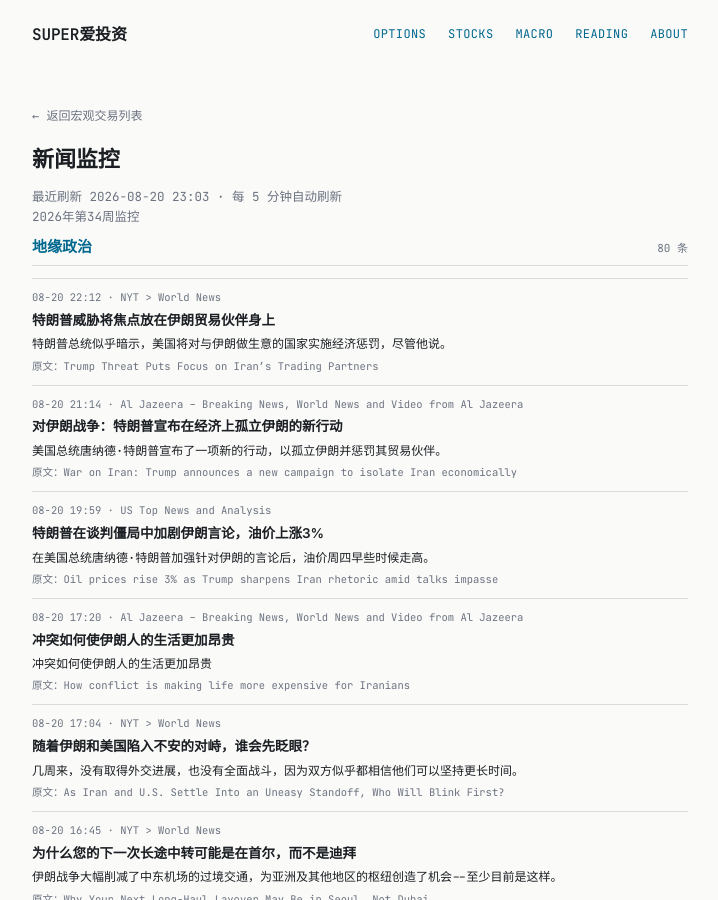
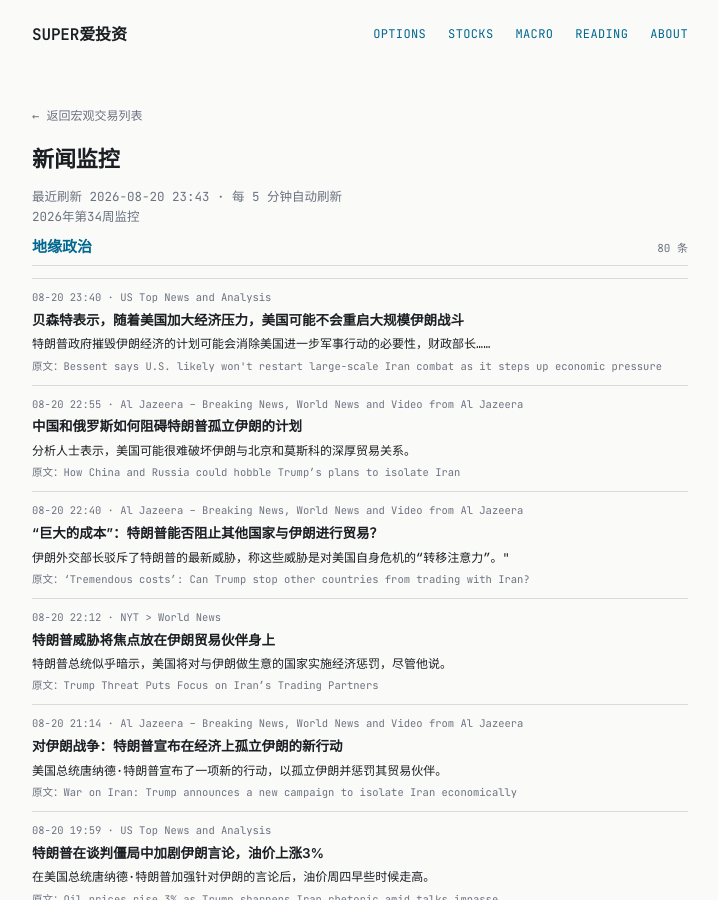
Before and after one commit to tang3super/tang3super.github.io, a Jekyll site: the page built from macro-trade/news-digest.md, in a window 1280 px wide and 900 px high. Shown: the whole window, without its empty margins (280-998 px from the left). Built offline with Jekyll 4.4.1, drawn with Linux system fonts in a browser that asks for light colours; some of the changed text lies outside the part shown.

Commit message:
sync news-digest article

```diff
--- a/macro-trade/news-digest.md
+++ b/macro-trade/news-digest.md
@@ -5,11 +5,32 @@ title: 新闻监控
 date: '2026-08-20'
 summary: 2026年第34周监控
 week_label: 2026年第34周监控
-last_updated: 2026-08-20 23:03
+last_updated: 2026-08-20 23:43
 refresh_note: 每 5 分钟自动刷新
 topics:
 - name: 地缘政治
   items:
+  - title: Bessent says U.S. likely won't restart large-scale Iran combat as it steps up economic pressure
+    summary: The Trump administration's plan to crush Iran's economy will likely negate the need for further U.S. military operations, Treasury Secretary…
+    link: https://www.cnbc.com/2026/08/20/bessent-economy-iran-war-trump.html
+    source: US Top News and Analysis
+    time: 08-20 23:40
+    title_zh: 贝森特表示，随着美国加大经济压力，美国可能不会重启大规模伊朗战斗
+    summary_zh: 特朗普政府摧毁伊朗经济的计划可能会消除美国进一步军事行动的必要性，财政部长……
+  - title: How China and Russia could hobble Trump’s plans to isolate Iran
+    summary: Iran's deep trade ties with Beijing and Moscow could prove difficult for the US to disrupt, say analysts.
+    link: https://www.aljazeera.com/news/2026/8/20/how-china-and-russia-could-hobble-trumps-plans-to-isolate-iran?traffic_source=rss
+    source: Al Jazeera – Breaking News, World News and Video from Al Jazeera
+    time: 08-20 22:55
+    title_zh: 中国和俄罗斯如何阻碍特朗普孤立伊朗的计划
+    summary_zh: 分析人士表示，美国可能很难破坏伊朗与北京和莫斯科的深厚贸易关系。
+  - title: '‘Tremendous costs’: Can Trump stop other countries from trading with Iran?'
+    summary: Iran's foreign minister has dismissed Trump’s latest threats, calling them a “diversion" from America’s own crisis."
+    link: https://www.aljazeera.com/news/2026/8/20/tremendous-costs-can-trump-stop-other-countries-from-trading-with-iran?traffic_source=rss
+    source: Al Jazeera – Breaking News, World News and Video from Al Jazeera
+    time: 08-20 22:40
+    title_zh: “巨大的成本”：特朗普能否阻止其他国家与伊朗进行贸易？
+    summary_zh: 伊朗外交部长驳斥了特朗普的最新威胁，称这些威胁是对美国自身危机的“转移注意力”。"
   - title: Trump Threat Puts Focus on Iran’s Trading Partners
     summary: President Trump appeared to suggest that the United States would impose economic penalties on countries that do business with Iran, though h…
     link: https://www.nytimes.com/2026/08/20/world/middleeast/iran-trade-trump-threat-china.html
```
Also changed, not shown: other parts of macro-trade/news-digest.md (+0 -21 lines).
